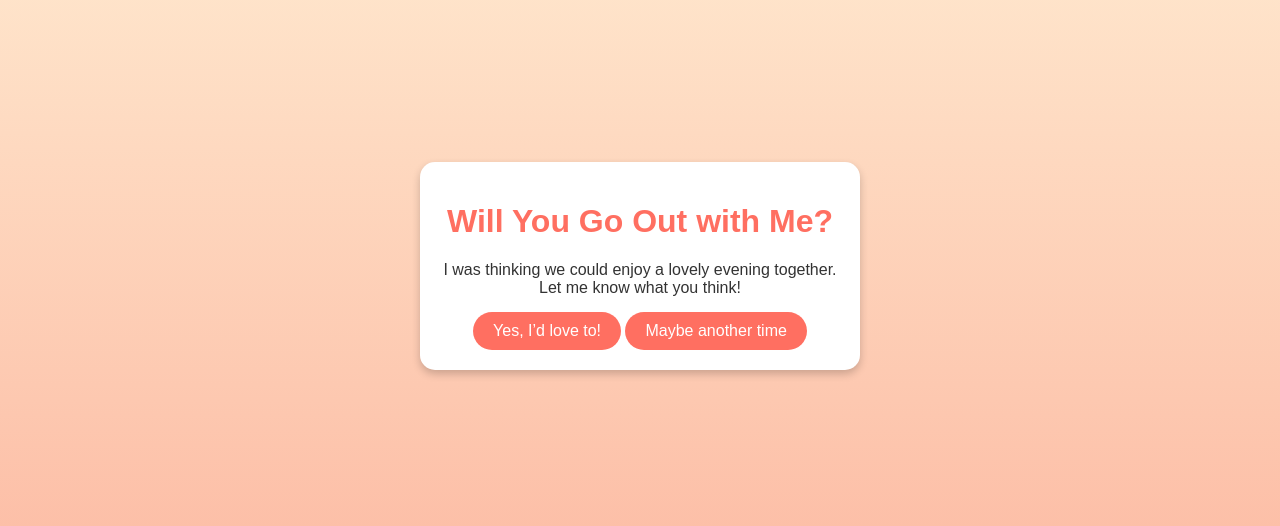
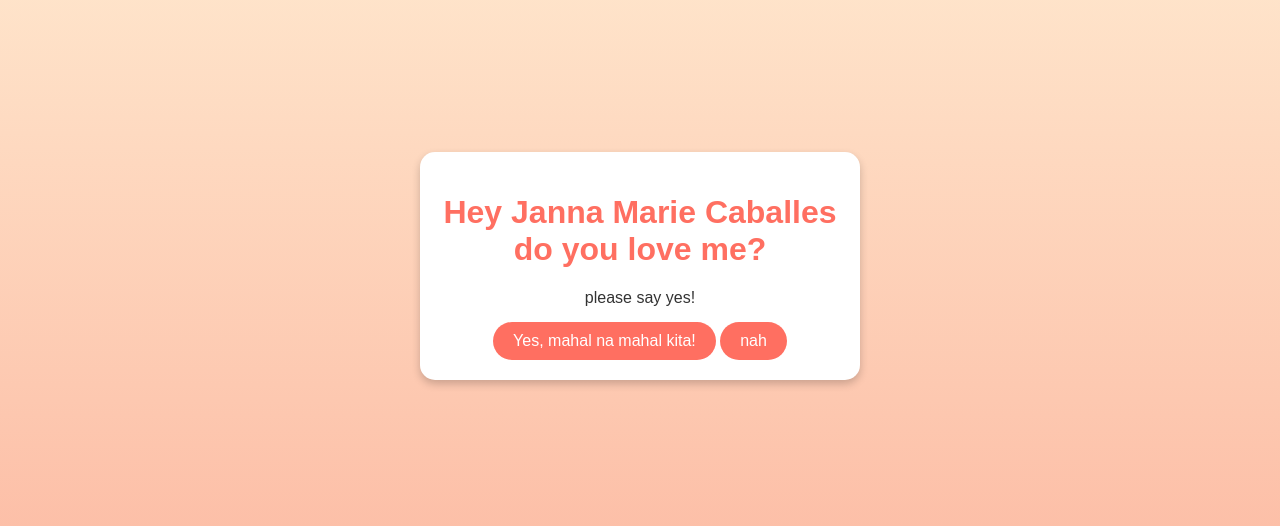
Before and after one commit to jmpogi1233/simple-website, a plain HTML site: page index.html in a window 1280 px wide. Shown: the part 134-660 px from the top of the page. Drawn offline with Linux system fonts and the light colour scheme.

Commit message:
Add files via upload

```diff
--- a/index.html
+++ b/index.html
@@ -61,10 +61,10 @@
 </head>
 <body>
     <div class="invitation-card">
-        <h1>Will You Go Out with Me?</h1>
-        <p>I was thinking we could enjoy a lovely evening together. Let me know what you think!</p>
-        <button id="accept">Yes, I’d love to!</button>
-        <button id="decline">Maybe another time</button>
+        <h1>Hey Janna Marie Caballes do you love me?</h1>
+        <p>please say yes!</p>
+        <button id="accept">Yes, mahal na mahal kita!</button>
+        <button id="decline">nah</button>
         <p class="response" id="response"></p>
     </div>
 
@@ -72,13 +72,13 @@
         document.getElementById('accept').addEventListener('click', () => {
             const response = document.getElementById('response');
             response.style.display = 'block';
-            response.textContent = "Yay! Can't wait for our date! ❤️";
+            response.textContent = "Yay! I Love You Too! ❤️";
         });
 
         document.getElementById('decline').addEventListener('click', () => {
             const response = document.getElementById('response');
             response.style.display = 'block';
-            response.textContent = "No worries, maybe next time! 😊";
+            response.textContent = "Tsk 😡";
         });
     </script>
 </body>
```
